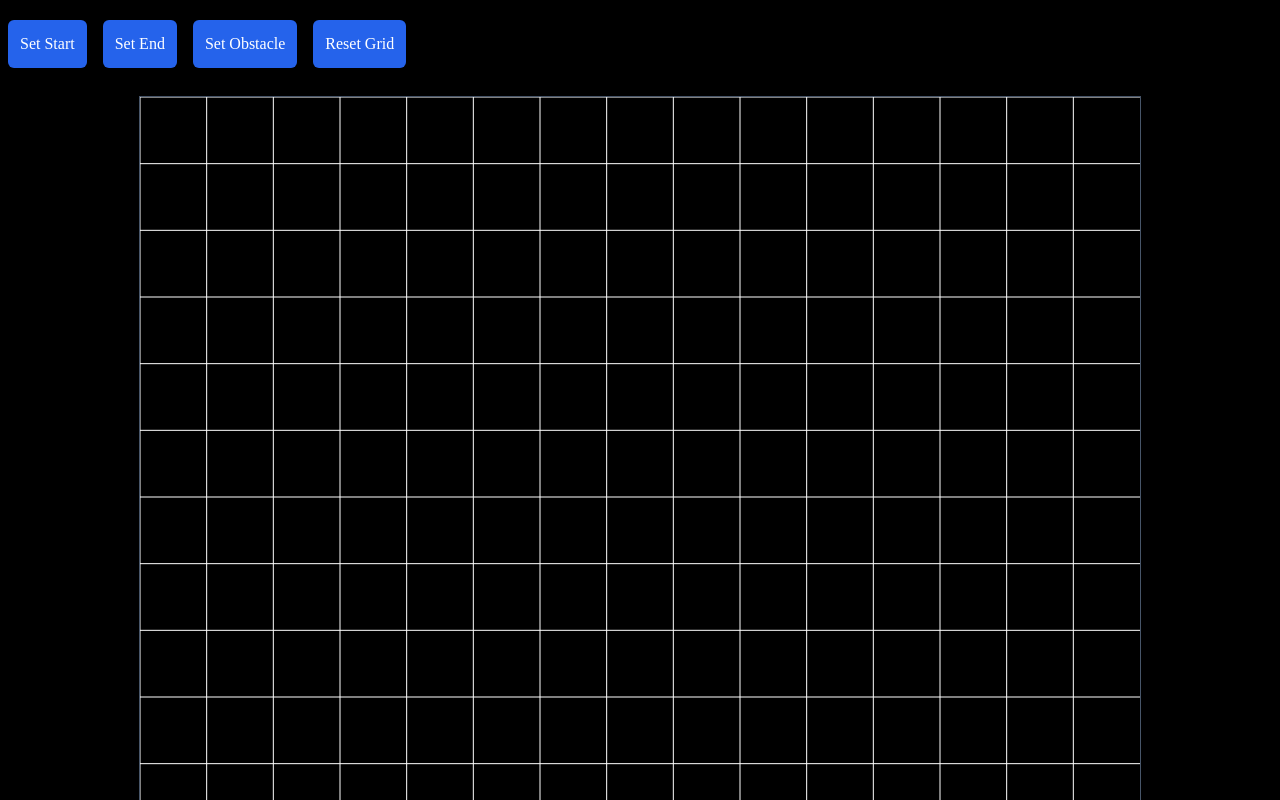
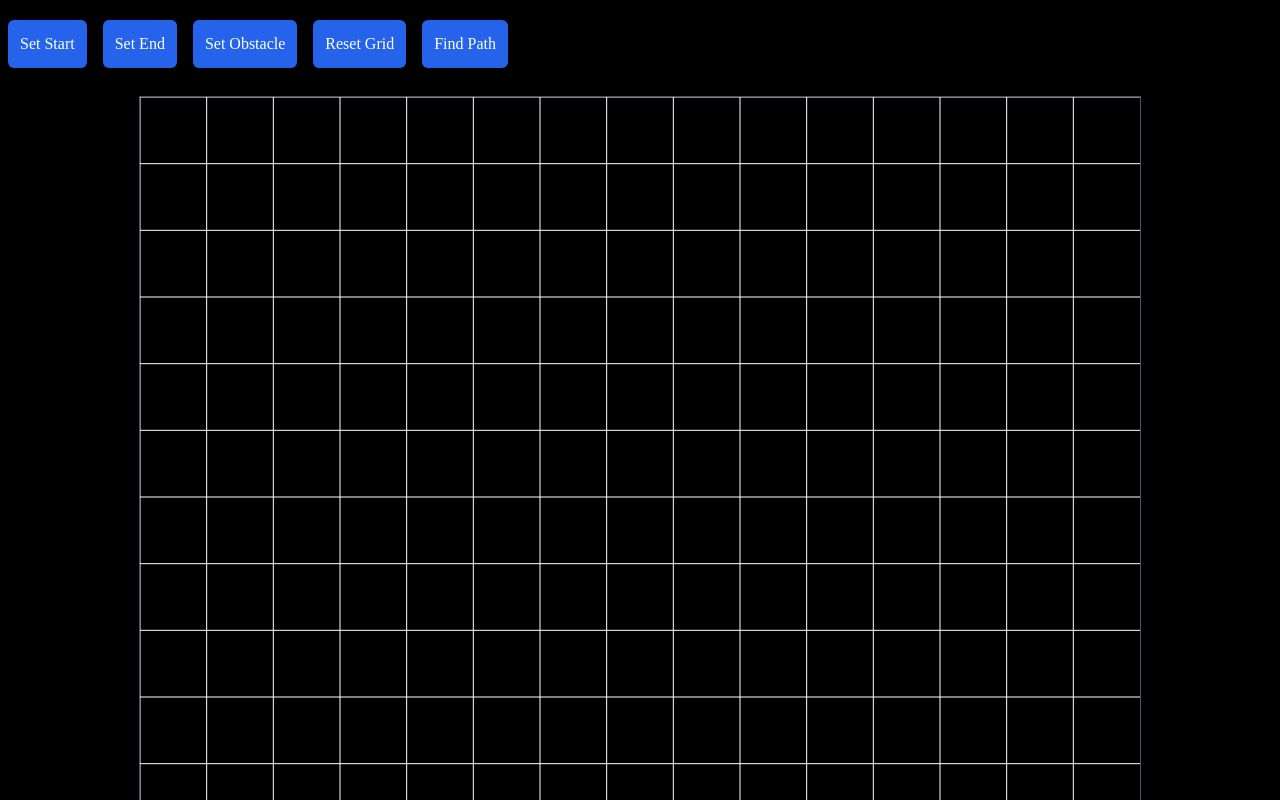
Before and after one commit to SumirSeth/path, a Nuxt app: page / in a window 1280 px wide. Shown: the top 800 px of the page. Built offline with nearby package versions, Linux system fonts and the light colour scheme.

Commit message:
feat: completed A* searching algorithm

```diff
--- a/components/Grid.vue
+++ b/components/Grid.vue
@@ -7,6 +7,7 @@
 
 <script lang="ts" setup>
 import { defineExpose } from 'vue'
+import { ref, reactive, nextTick } from 'vue'
 
 //props
 const props = defineProps({
@@ -28,14 +29,16 @@ const props = defineProps({
 //grid logic
 const gridCanvas = ref<HTMLCanvasElement>()
 //each cell needs a state:
-//empty, start, end, obstacle/wall
-const gridStates = reactive(
-  Array.from({
-    length: props.rows
-  },
-  () => Array(props.columns).fill('empty')
-  )
-)
+//empty, start, end, obstacle/obstacle
+const gridStates = reactive(Array(props.rows).fill(null).map(() =>
+  Array(props.columns).fill(null).map(() => ({
+    state: 'empty',
+    gCost: Infinity,
+    hCost: Infinity,
+    fCost: Infinity,
+    parent: null as { row: number; col: number; } | null
+  }))
+))
 
 onMounted(() => {
   const canvas = gridCanvas.value
@@ -102,24 +105,24 @@ const handleClick = (e: MouseEvent) => {
   if (props.mode === 'start') {
     for (let i = 0; i < props.rows; i++) {
       for(let j = 0; j < props.columns; j++) {
-        if (gridStates[i][j] === 'start') {
-          gridStates[i][j] = 'empty';
+        if (gridStates[i][j].state === 'start') {
+          gridStates[i][j].state = 'empty';
         }
       }
     }
-    gridStates[row][col] = 'start';
+    gridStates[row][col].state = 'start';
   } else if (props.mode === 'end') {
     for (let i = 0; i < props.rows; i++) {
       for(let j = 0; j < props.columns; j++) {
-        if (gridStates[i][j] === 'end') {
-          gridStates[i][j] = 'empty';
+        if (gridStates[i][j].state === 'end') {
+          gridStates[i][j].state = 'empty';
         }
       }
     }
-    gridStates[row][col] = 'end';
+    gridStates[row][col].state = 'end';
   }
    else if (props.mode === 'obstacle') {
-      gridStates[row][col] = gridStates[row][col] === 'empty' ? 'obstacle' : 'empty'
+      gridStates[row][col].state = gridStates[row][col].state === 'empty' ? 'obstacle' : 'empty'
   }
 
 
@@ -151,17 +154,29 @@ const drawGrid = () => {
       const x = col * cellWidth
       const y = row * cellHeight
 
-      if (gridStates[row][col] === 'obstacle') {
+      if (gridStates[row][col].state === 'obstacle') {
         ctx.fillStyle = 'blue'
         ctx.fillRect(x, y, cellWidth, cellHeight)
-      } else if (gridStates[row][col] === 'start') {
+      } else if (gridStates[row][col].state === 'start') {
         ctx.fillStyle = 'green'
         ctx.fillRect(x, y, cellWidth, cellHeight)
-      } else if (gridStates[row][col] === 'end') {
+      } else if (gridStates[row][col].state === 'end') {
         ctx.fillStyle = 'red'
         ctx.fillRect(x, y, cellWidth, cellHeight)
-      } else if (gridStates[row][col] === 'empty') {
+      } else if (gridStates[row][col].state === 'empty') {
         ctx.fillStyle = 'black'
+        ctx.fillRect(x, y, cellWidth, cellHeight)
+      }
+      if (gridStates[row][col].state === 'path') {
+        ctx.fillStyle = 'yellow'
+        ctx.fillRect(x, y, cellWidth, cellHeight)
+      }
+      if (gridStates[row][col].state === 'explored') {
+        ctx.fillStyle = 'brown'
+        ctx.fillRect(x, y, cellWidth, cellHeight)
+      }
+      if (gridStates[row][col].state === 'open') {
+        ctx.fillStyle = 'orange'
         ctx.fillRect(x, y, cellWidth, cellHeight)
       }
 
@@ -219,16 +234,179 @@ const handleMouseMove = (e: MouseEvent) => {
 const resetGrid = () => {
   for (let i = 0; i < props.rows; i++) {
     for(let j = 0; j < props.columns; j++) {
-      gridStates[i][j] = 'empty';
+      gridStates[i][j] = {
+        state: 'empty',
+        gCost: Infinity,
+        hCost: Infinity,
+        fCost: Infinity,
+        parent: null
+      }
     }
   }
   drawGrid()
 }
+
+//utils
+const calculateHeuristic = (x1: number, y1: number, x2: number, y2: number) => {
+  return Math.abs(x1 - x2) + Math.abs(y1 - y2)
+}
+const sleep = (ms: number) => {new Promise(resolve => setTimeout(resolve, ms))};
+
+//A* algorithm
+const openList = ref<{row: number; col: number}[]>([])
+const closedList = reactive(new Set<string>())
+
+const cellKey = (row: number, col: number) => `${row},${col}`
+
+const findPath = async () => {
+  openList.value = [];
+  closedList.clear();
+
+  let start = null, end = null;
+
+  // Reset and find start/end while preserving obstacles
+  for (let row = 0; row < props.rows; row++) {
+    for (let col = 0; col < props.columns; col++) {
+      const currentState = gridStates[row][col].state;
+
+      if (currentState === 'obstacle') {
+        continue; // Skip obstacles completely
+      }
+
+      // Reset only non-obstacle cells
+      gridStates[row][col].gCost = Infinity;
+      gridStates[row][col].hCost = Infinity;
+      gridStates[row][col].fCost = Infinity;
+      gridStates[row][col].parent = null;
+
+      if (currentState === 'start') start = {row, col};
+      if (currentState === 'end') end = {row, col};
+    }
+  }
+
+  if (!start || !end) {
+    alert("Start or End point is missing!");
+    return;
+  };
+
+  // Initialize start
+  gridStates[start.row][start.col] = {
+    ...gridStates[start.row][start.col],
+    gCost: 0,
+    hCost: calculateHeuristic(start.row, start.col, end.row, end.col),
+    fCost: calculateHeuristic(start.row, start.col, end.row, end.col),
+  };
+
+  openList.value.push(start);
+
+  while (openList.value.length > 0) {
+    // Get current node with lowest fCost
+    const currentIndex = openList.value.reduce((lowest, current, index) =>
+      gridStates[openList.value[lowest].row][openList.value[lowest].col].fCost >
+      gridStates[current.row][current.col].fCost ? index : lowest, 0);
+
+    const current = openList.value[currentIndex];
+
+    // Check if reached end
+    if (current.row === end.row && current.col === end.col) {
+      await reconstructPath(current);
+      return;
+    }
+
+    // Move to closed list
+    openList.value.splice(currentIndex, 1);
+    closedList.add(cellKey(current.row, current.col));
+
+    // Mark as visited if not special cell
+    const currentState = gridStates[current.row][current.col].state;
+    if (!['start', 'end', 'obstacle'].includes(currentState)) {
+      gridStates[current.row][current.col].state = 'visited';
+      await nextTick();
+      await sleep(10);
+    }
+
+    // Get valid neighbors
+    const neighbors = [
+      {row: current.row - 1, col: current.col},
+      {row: current.row + 1, col: current.col},
+      {row: current.row, col: current.col - 1},
+      {row: current.row, col: current.col + 1}
+    ].filter(n => {
+      // Validate boundaries
+      if (n.row < 0 || n.row >= props.rows || n.col < 0 || n.col >= props.columns) {
+        return false;
+      }
+
+      // Check obstacle and visited states
+      const neighborState = gridStates[n.row][n.col].state;
+      if (neighborState === 'obstacle' || closedList.has(cellKey(n.row, n.col))) {
+        return false;
+      }
+
+      return true;
+    });
+
+    // Process valid neighbors
+    for (const neighbor of neighbors) {
+      const tentativeGCost = gridStates[current.row][current.col].gCost + 1;
+      const neighborState = gridStates[neighbor.row][neighbor.col].state;
+      const inOpenList = openList.value.some(n => n.row === neighbor.row && n.col === neighbor.col);
+
+      if (!inOpenList || tentativeGCost < gridStates[neighbor.row][neighbor.col].gCost) {
+        // Update costs
+        gridStates[neighbor.row][neighbor.col] = {
+          ...gridStates[neighbor.row][neighbor.col],
+          parent: current,
+          gCost: tentativeGCost,
+          hCost: calculateHeuristic(neighbor.row, neighbor.col, end.row, end.col),
+        };
+        gridStates[neighbor.row][neighbor.col].fCost =
+          gridStates[neighbor.row][neighbor.col].gCost +
+          gridStates[neighbor.row][neighbor.col].hCost;
+
+        if (!inOpenList) {
+          openList.value.push(neighbor);
+          // Only update state if not a special cell
+          if (!['start', 'end', 'obstacle'].includes(neighborState)) {
+            await updateCellState(neighbor.row, neighbor.col, 'exploring');
+            await sleep(10);
+          }
+        }
+      }
+    }
+  }
+  alert("No path found!");
+};
+
+const updateCellState = async (row: number, col: number, newState: string) => {
+  gridStates[row][col].state = newState;
+  await nextTick();
+}
+
+const reconstructPath = async (endNode: {row: number; col: number}) => {
+  let current: {row: number; col: number} | null = endNode;
+  const pathNodes: {row: number; col: number}[] = [];
+
+  while (current) {
+    pathNodes.unshift(current);
+    current = gridStates[current.row][current.col].parent;
+  }
+
+  for (const node of pathNodes) {
+    if (gridStates[node.row][node.col].state !== 'start' &&
+        gridStates[node.row][node.col].state !== 'end') {
+      await updateCellState(node.row, node.col, 'path');
+      await sleep(100);
+      drawGrid();
+    }
+  }
+};
+
 //funcs
 defineExpose({
   resetGrid,
+  findPath
 })
-
 
 </script>
 
--- a/pages/index.vue
+++ b/pages/index.vue
@@ -5,6 +5,8 @@
       <button @click="mode = 'end'">Set End</button>
       <button @click="mode = 'obstacle'">Set Obstacle</button>
       <button @click="resetGrid">Reset Grid</button>
+      <button @click="findPath">Find Path</button>
+
     </div>
     <Grid ref="grid" :rows="15" :columns="15" :mode="mode" />
   </div>
@@ -13,6 +15,7 @@
 <script lang="ts" setup>
 import Grid from "../components/Grid.vue";
 import { ref } from 'vue';
+// import findPath from "../components/Grid.vue";
 
 type GridInstance = InstanceType<typeof Grid>;
 
@@ -33,6 +36,14 @@ const resetGrid = () => {
   }
 };
 
+const findPath = () => {
+  if (grid.value) {
+    grid.value.findPath();
+  } else {
+    console.error("Grid component not found");
+  }
+};
+
 
 </script>
 
```
